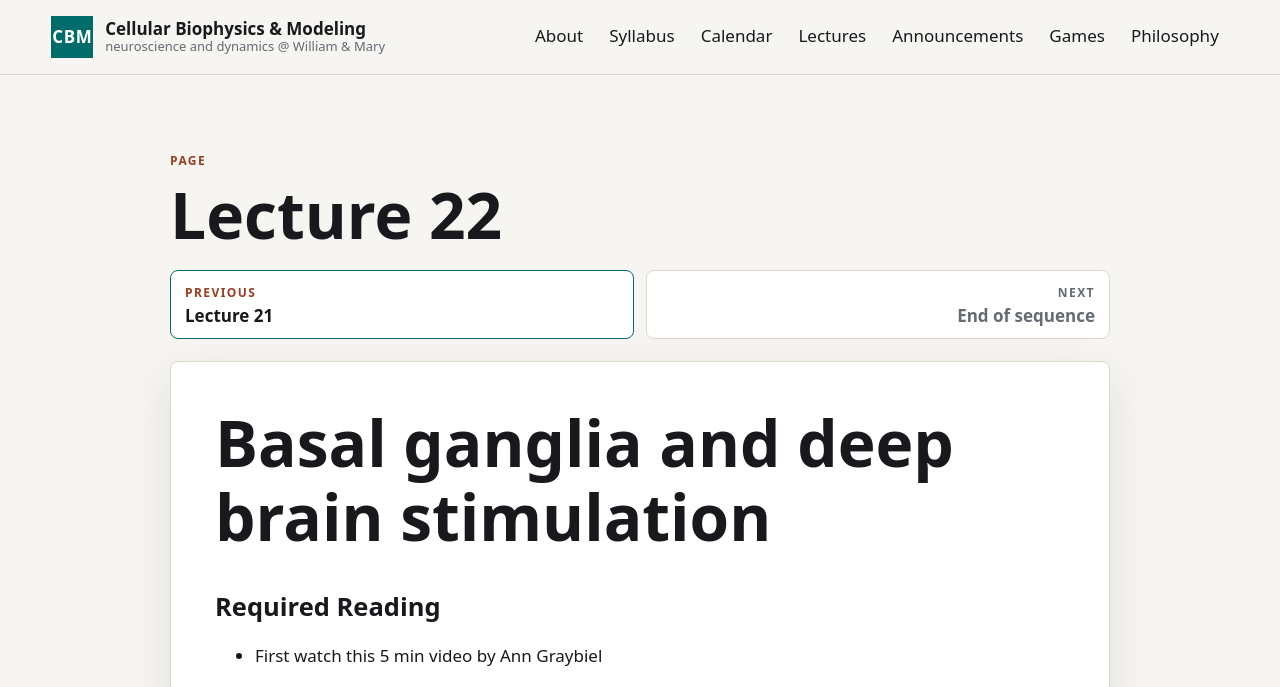
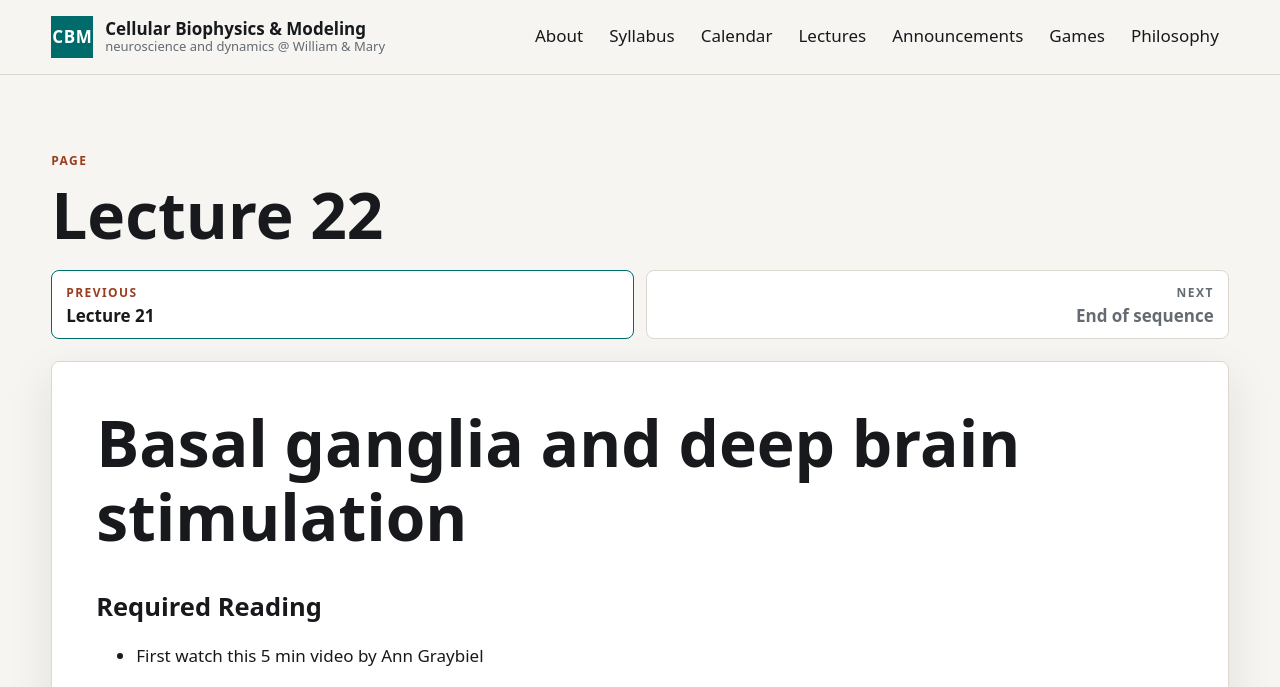
Before and after one commit to gregconradismith/cellular-biophysics-and-modeling, a Jekyll site: the page built from docs/_materials/lecture-22.md, in a window 1280 px wide and 1400 px high. Shown: the top 687 px of the window. Built offline with Jekyll 4.4.1, drawn with Linux system fonts in a browser that asks for light colours; grey boxes are pictures that could not be loaded.

Commit message:
Widen content pages and shrink videos

```diff
--- a/docs/assets/site.css
+++ b/docs/assets/site.css
@@ -337,7 +337,7 @@
   border-top: 1px solid var(--line);
 }
 .content-page {
-  width: min(940px, calc(100% - 36px));
+  width: min(1280px, calc(100% - clamp(24px, 8vw, 120px)));
   margin: 0 auto;
   padding: clamp(34px, 6vw, 76px) 0;
 }
@@ -401,7 +401,8 @@
 .lecture-nav-button.disabled span { color: var(--muted); }
 .wp-content h1, .wp-content h2, .wp-content h3 { line-height: 1.15; margin-top: 1.5em; }
 .wp-content h1:first-child, .wp-content h2:first-child, .wp-content h3:first-child { margin-top: 0; }
-.wp-content p, .wp-content li { max-width: 78ch; }
+.wp-content p { max-width: 78ch; }
+.wp-content li { max-width: none; }
 .wp-content figure { margin: 26px 0; }
 .wp-content img {
   height: auto;
@@ -411,6 +412,12 @@
   width: 100%;
   border: 1px solid var(--line);
   border-radius: 8px;
+}
+.wp-content iframe[src*="youtube.com/embed"] {
+  display: block;
+  width: min(320px, 100%);
+  height: auto;
+  aspect-ratio: 16 / 9;
 }
 .wp-content object { min-height: 560px; }
 .wp-content .wp-block-file {
```
